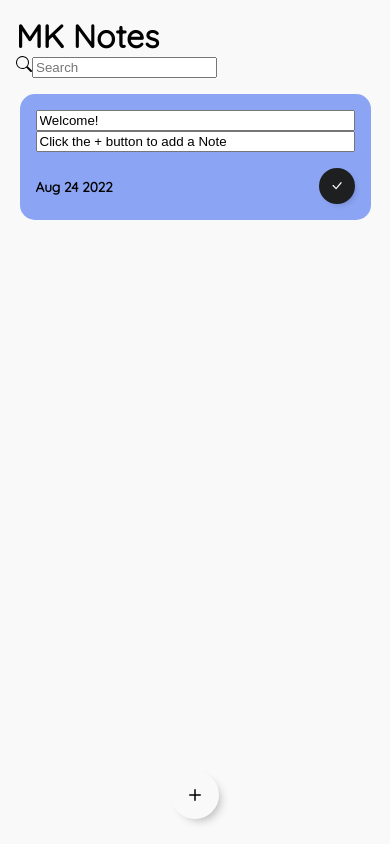
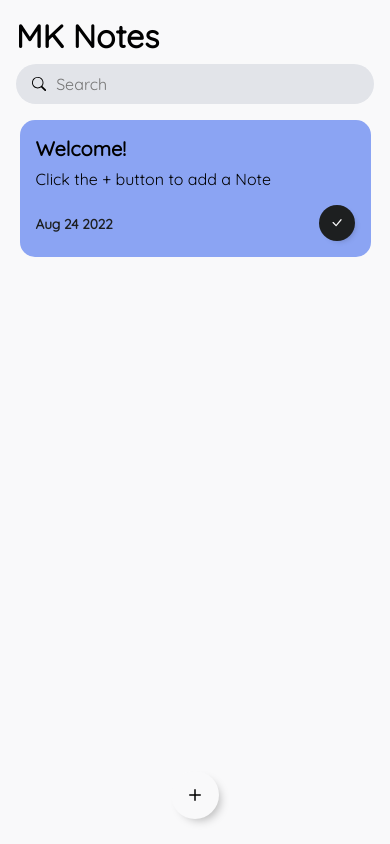
Before and after one commit to Emvil-git/port-proj-react-notes, a React (Create React App) app: page / in a window 390 px wide. Both pictures are taken after a click on the button 296 px from the left and 197 px from the top of the page. Built offline with nearby package versions, Linux system fonts and the light colour scheme.

Commit message:
feat: add basic styling to mobile view (no animations)

```diff
--- a/src/components/Note.js
+++ b/src/components/Note.js
@@ -56,13 +56,15 @@ const Note = ({nNoteId, title, text, colour, date, appNotes, setAppNotes}) => {
                     type="text"
                     name="title"
                     value={eTitle}
-                    onChange={(ev) => setETitle(ev.target.value)}/>
+                    onChange={(ev) => setETitle(ev.target.value)}
+                    className="note__title--editing"/>
 
                 <input
                     type="text"
                     name="text"
                     value={eText}
-                    onChange={(ev) => setEText(ev.target.value)}/>
+                    onChange={(ev) => setEText(ev.target.value)}
+                    className="note__text--editing"/>
 
                 <section className="note__footer">
                     <span className="note__date">{date}</span>
--- a/src/styling/App.scss
+++ b/src/styling/App.scss
@@ -1,4 +1,5 @@
 .App{
+
     &__toolbar{
         // background-color: $light-secd;
         padding-top: 1rem;
@@ -11,10 +12,47 @@
         margin: 0;
         font-size: 2rem;
         font-weight: 800;
+        margin-bottom: 0.5rem;
+        margin-left: 1rem;
     }
 
-    &__title, &__search-cont{
-        margin-left: 1rem;
+    &__search-cont{
+        box-sizing: border-box;
+        margin: 0 1rem;
+
+        display: flex;
+        justify-content: center;
+        align-items: center;
+
+        background-color: $light-secd;
+
+        height: 2.5rem;
+
+        border-radius: 25px;
+    }
+
+    &__search-icon{
+        padding-right: 0.5rem;
+        padding-left: 1rem;
+    }
+
+    &__dyna-search{
+        font-family: 'Quicksand', sans-serif;
+        font-size: 1rem;
+
+        height: 100%;
+        width: 100%;
+
+        background:none;
+
+        border: none;
+        outline: none;
+
+        // &:focus{
+        //     background-color: $light-prim;
+
+        //     box-shadow: inset 0 0 0 1px $light-secd;
+        // }
     }
 
     &__add-supercont{
@@ -106,7 +144,7 @@
         flex-direction: column;
         align-items: center;
 
-        height:80vh;
+        height:75vh;
 
         overflow-y: scroll;
     }
--- a/src/styling/Note.scss
+++ b/src/styling/Note.scss
@@ -15,6 +15,31 @@
         font-size: 1.25rem;
         margin: 0;
         margin-bottom: 0.5rem;
+
+        &--editing{
+            padding:0;
+            font-size: 1.25rem;
+            font-weight: 600;
+            font-family: 'Quicksand', sans-serif;
+
+            outline: none;
+            border: none;
+            background: none;
+
+            margin-bottom: 0.5rem;
+        }
+    }
+
+    &__text{
+        &--editing{
+            padding:0;
+            font-size: 1rem;
+            font-family: 'Quicksand', sans-serif;
+
+            outline: none;
+            border: none;
+            background: none;
+        }
     }
 
     &__footer{
@@ -28,6 +53,8 @@
     &__date{
         font-weight: 600;
         font-size: 0.85rem;
+
+        color: $dark-prim;
     }
 
     &__action-btn{
--- a/src/styling/globals.scss
+++ b/src/styling/globals.scss
@@ -3,6 +3,7 @@ $light-secd: #e2e4e9;
 $light-tert: #d2d2d4;
 
 $dark-prim: #1d1f20;
+$dark-prim50: #1d1f207a;
 $dark-secd: #2a2d2e;
 $dark-tert: #0e0f0f;
 
```
